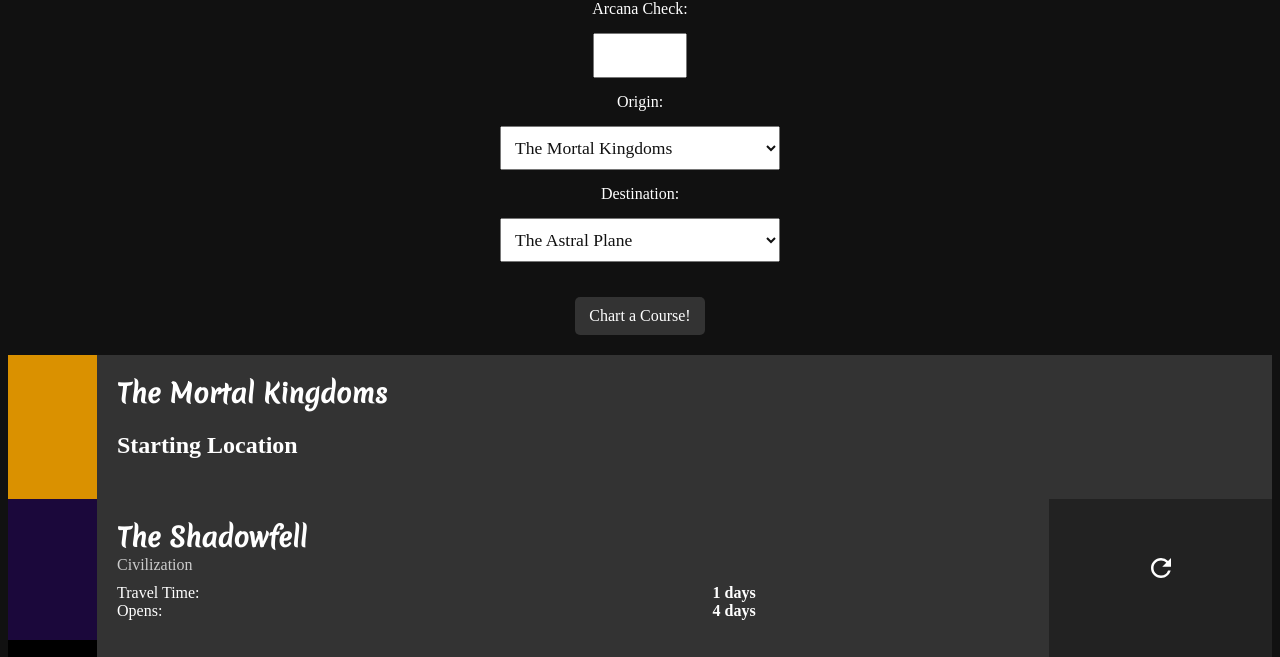
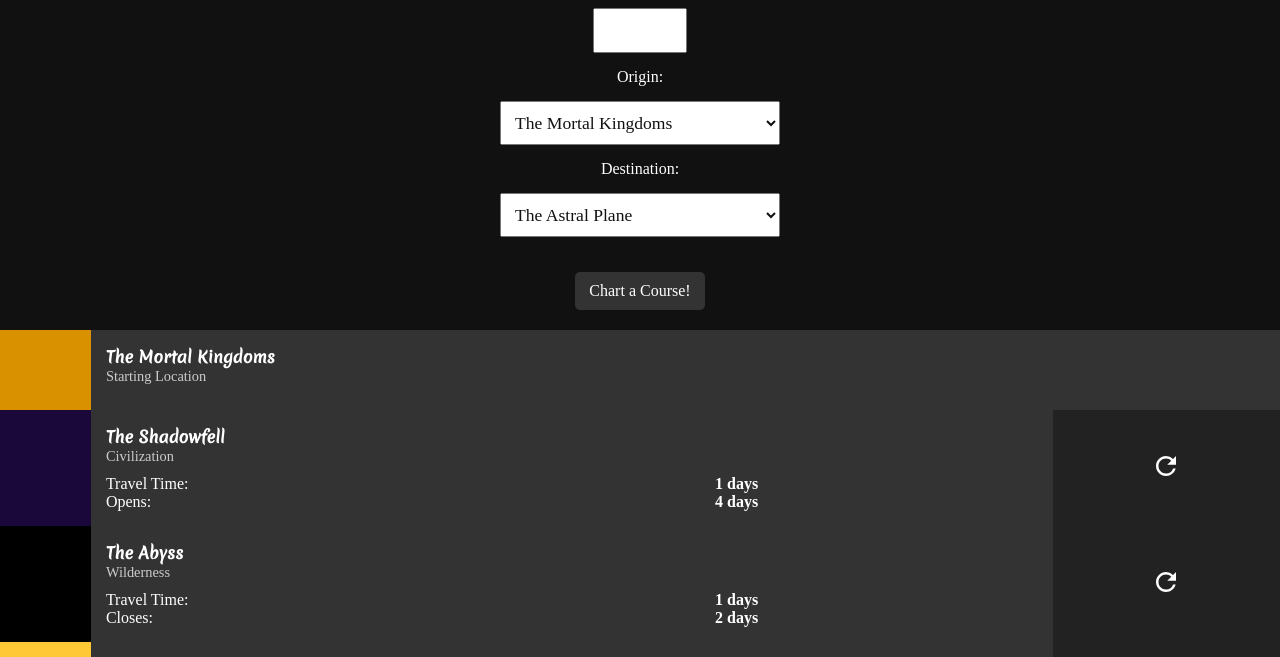
Before and after one commit to joerdixon/the-planar-atlas, a website: page index.html in a window 1280 px wide. Both pictures are taken after a click on the button "Chart a Course!". Shown: the part 64-721 px from the top of the page. Drawn offline with Linux system fonts and the light colour scheme; a web font is replaced by a local one.

Commit message:
card sizing tweaks

```diff
--- a/index.js
+++ b/index.js
@@ -203,7 +203,7 @@ function determineColor(plane) {
         case "The Blood Flats": return "#8B0000";
         case "Axiom": return "#ffc834";
         case "Arcadia": return "#d300ed";
-        case "Incarnum": return "#666666";
+        case "Incarnum": return "#444444";
         case "The Mortal Kingdoms": return "#DA9100";
         case "The Feywilds": return "#064957";
         case "The Shadowfell": return "#1b083b";
@@ -236,7 +236,7 @@ function createOriginCard() {
     planeTitle.innerText = "".concat(origin);
     // You are Here
     var planeYAH = document.createElement("h2");
-    planeYAH.classList.add("planeTravelTime");
+    planeYAH.classList.add("planeLocation");
     planeYAH.innerText = "Starting Location";
     planeCard.appendChild(planeTitle);
     planeCard.appendChild(planeYAH);
@@ -269,12 +269,7 @@ function createPlaneCard(_a, planeCount) {
     var planeTitle = document.createElement("h1");
     planeTitle.classList.add("planeTitle");
     // If the plane is our destination, put that on the card
-    if (name === destination) {
-        planeTitle.innerText = "Destination: ".concat(name)
-    }
-    else {
-        planeTitle.innerText = "".concat(name)
-    }
+    planeTitle.innerText = "".concat(name);
     planeCard.appendChild(planeTitle);
     // Location
     var planeLocation = document.createElement("h2");
--- a/styles.css
+++ b/styles.css
@@ -5,7 +5,7 @@
     /* Sizing */
     --text-size: 1rem;
     --form-size: 1.1rem;
-    --heading-size: 1.6rem;
+    --heading-size: 1rem;
     /* Colors */
     --main-bg: #111;
     --main-text-color: #fff;
@@ -16,6 +16,7 @@
 body {
     background-color: #111;
     color: var(--main-text-color);
+    margin:0;
 }
 
 #root {
@@ -94,7 +95,7 @@ select {
 .planeCard {
     background-color: var(--highlight);
     width: 82%;
-    padding: 20px;
+    padding: 15px;
     font-size: var(--text-size);
     animation: slidein 1s ease-in forwards;
 }
@@ -102,6 +103,7 @@ select {
 .planeChip {
     width: 8%;
     display: inline-block;
+    box-sizing: border-box;
 }
 
 .planeTitle {
@@ -112,7 +114,7 @@ select {
 
 .planeLocation {
     font-weight: normal;
-    font-size: 1rem;
+    font-size: .9rem;
     color: #CCC;
     margin: 0;
     margin-bottom: 10px;
@@ -147,6 +149,8 @@ select {
     color: var(--main-text-color);
     background-color: var(--main-alt);
     width: 20%;
+    border-width: -1px;
+    border-color: var(--highlight);
 }
 
 /* Styling for the shadow button used for layout, blends in with the rest of the card. */
```
